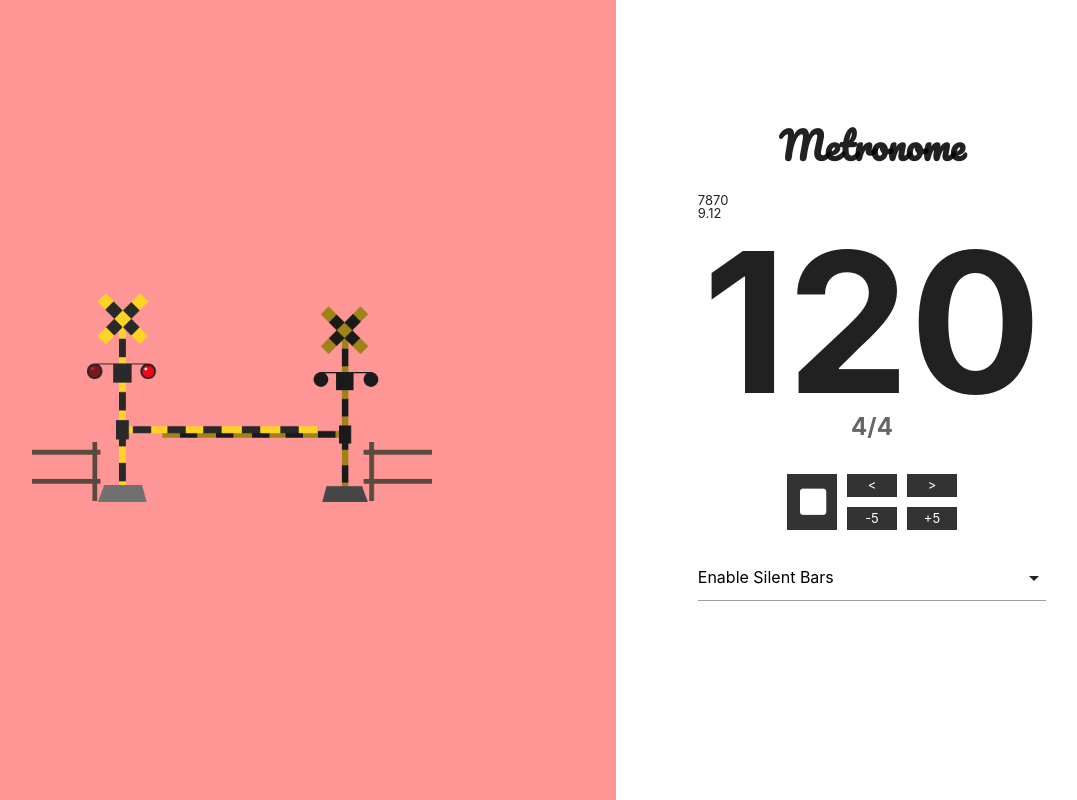
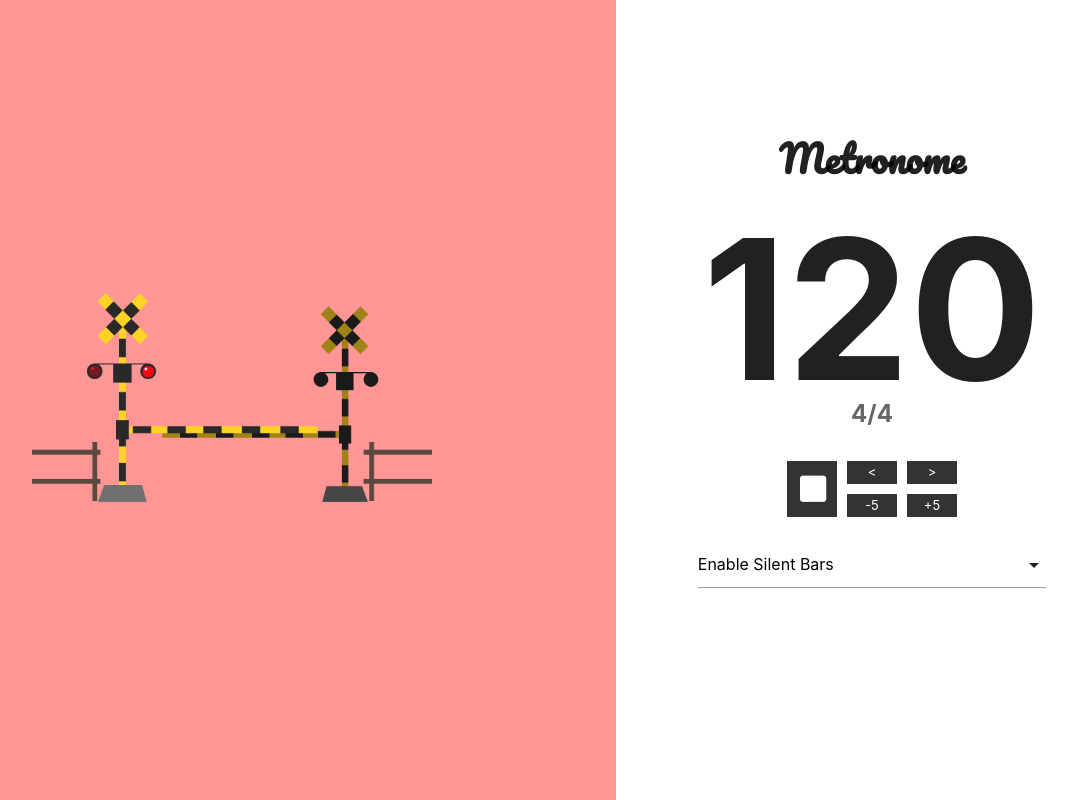
Before and after one commit to oimo23/Metronome, a plain HTML site: page public_html/index.html in a window 1280 px wide. Both pictures are taken after a click on the item 964 px from the left and 501 px from the top of the page. Shown: the whole page, without its empty margins (152-1229 px from the left). Drawn offline with nearby package versions, Linux system fonts and the light colour scheme.

Commit message:
スマホバグ修正・コード整理

```diff
--- a/public_html/index.html
+++ b/public_html/index.html
@@ -41,9 +41,6 @@
 		<div class="right_side_wrapper">
 
 			<h1 class="center logo">Metronome</h1>
-
-			<p class="log">log</p>
-			<p class="log2">log2</p>
 
 			<div class="display">
 				<div class="tempo">120</div>
--- a/public_html/js/main.js
+++ b/public_html/js/main.js
@@ -1,3 +1,6 @@
+/*-----------------------------------------------
+// Meterialize.css用初期化
+-------------------------------------------------*/
 $(document).ready(function(){
   $('select').formSelect();
 });
@@ -89,12 +92,13 @@ $('.stop').on(eventType, function(){
   $('.anime1 .frame0').show();
 });
 
-// テンポ設定
-let tempo = 120;
 
 /*-----------------------------------------------
 // テンポ操作
 -------------------------------------------------*/
+// テンポ設定
+let tempo = 120;
+
 $('.tempo1_up').on(eventType, function(){
   tempo = tempo + 1;
   $('.tempo').text(tempo);
@@ -136,14 +140,13 @@ function timestamp_to_audioctx(timeStamp) {
 -------------------------------------------------*/
 function playOn(tempo) {
 
+	// 変数の用意
 	let count = 0;
 	let silent_stock = 0;
 	let first_tick = true;
-  tempo = $(".tempo").html();
-
-  // The last scheduled click's time in DOMHighResTimeStamp
 	let lastClickTimeStamp = performance.now();
 
+	// メインのスケジューリング処理
 	let shceduling = function() {
 
 		let tick = 60 * 1000 / tempo;
@@ -155,32 +158,6 @@ function playOn(tempo) {
 
 		const now = current_time();
 
-        /*
-      	if ( first_tick == 1) {
-
-    		// 次回の発音時間
-        	nextClickTime = timestamp_to_audioctx(now);
-
-        	// 発音
-        	gain2.gain.setValueAtTime(1, nextClickTime);
-            //　その後素早く(0.05秒で)音の減衰をさせる(ピーではなくピッという音にするため)
-            gain2.gain.linearRampToValueAtTime(0, nextClickTime + 0.05);
-
-            // 拍数カウント
-            count = count + 1;
-
-    	    // 消音制御
-    	    silent_stock = silent_stock + 1;
-    	    if ( silent_stock == ( silent_bar * 4 ) * 2 ) {
-    	    	silent_stock = 0;
-    	    }
-
-    	    first_tick = false;
-
-           $(".log2").html(lastClickTimeStamp);
-
-        } else {
-        */
 		if ( first_tick == true) {
 			lastClickTimeStamp = lastClickTimeStamp - tick;
 			first_tick = false;
@@ -190,35 +167,34 @@ function playOn(tempo) {
 			nextClickTimeStamp < now + 1500;
 			nextClickTimeStamp += tick) {
 
-
 			// 次回の発音時間
 			nextClickTime = timestamp_to_audioctx(nextClickTimeStamp);
 
-                //if ( silent_stock < ( silent_bar * 4 ) || silent_bar == 0 ) {
+			if ( silent_stock < ( silent_bar * 4 ) || silent_bar == 0 ) {
 
 				//　小節の頭であれば高い音を鳴らす
 				if ( count % 4 == 0 ) {
 
+					// 指定時間に音量を上げる
 					gain2.gain.setValueAtTime(1, nextClickTime);
 
 					//　その後素早く(0.05秒で)音の減衰をさせる(ピーではなくピッという音にするため)
 					gain2.gain.linearRampToValueAtTime(0, nextClickTime + 0.05);
-                      $(".log2").append().html(nextClickTime);
 
+				//　それ以外なら低い音
 				} else {
 
+					// 指定時間に音量を上げる
 					gain.gain.setValueAtTime(1, nextClickTime);
 
 					//　その後素早く(0.05秒で)音の減衰をさせる(ピーではなくピッという音にするため)
 					gain.gain.linearRampToValueAtTime(0, nextClickTime + 0.05);
-                      $(".log2").append().html(nextClickTime);
 
 				}
 
+			}
 
-
-                //}
-
+			// 拍数カウント・消音用カウント制御
 			count = count + 1;
 			silent_stock = silent_stock + 1;
 
@@ -226,6 +202,7 @@ function playOn(tempo) {
 				silent_stock = 0;
 			}
 
+			// アニメーション処理
 			if( count % 2 == 0 ) {
 				$('.anime1 .frame0').hide();
 				$('.anime1 .frame1').show();
@@ -236,26 +213,20 @@ function playOn(tempo) {
 				$('.anime1 .frame2').show();
 			}
 
-
-
 			// 今鳴らし終えた地点を最後の発音として記録
 			lastClickTimeStamp = nextClickTimeStamp;
 
-
 		} // for 終了
-
-        //} // else　終了
-
-        $(".log").html(now);
 
 	}　// scheduling 終了
 
+
+	//　最初は待機しなくて良いので1度即実行
 	shceduling();
 
+	// その後繰り返し処理へ
 	timer1 = setInterval(() => {
-
 		shceduling();
-
 	}, ( 60 * 1000 / tempo ) /2);
 
 
```
Lines whose indentation alone changed are shown as unchanged.
